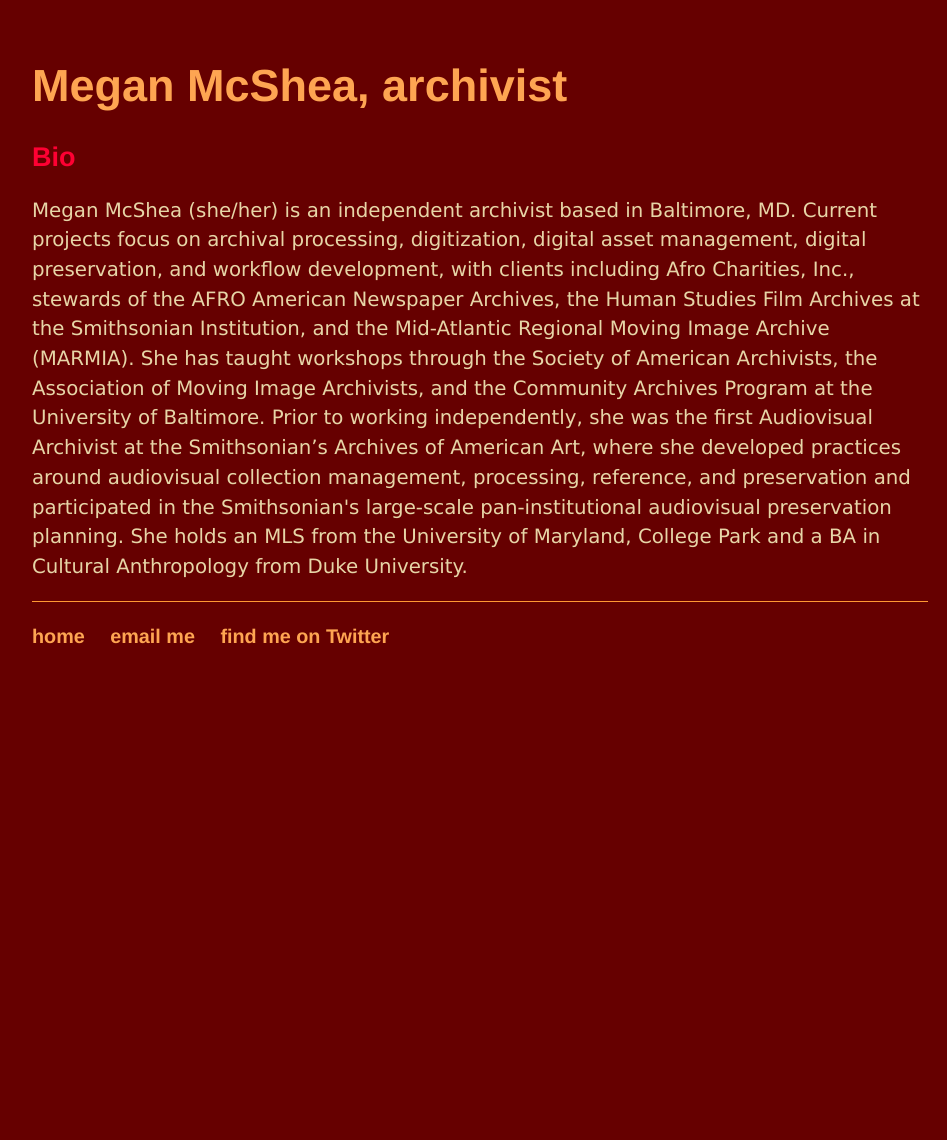
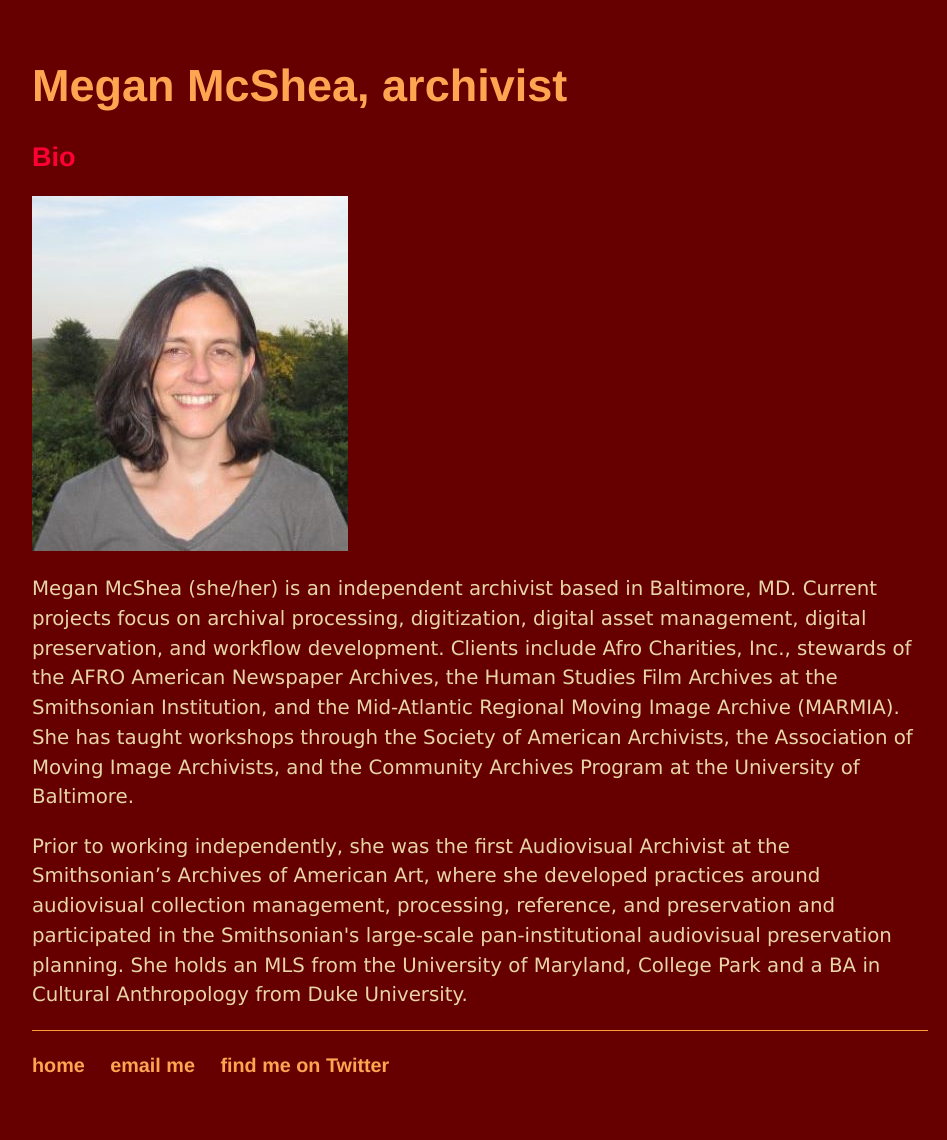
Before and after one commit to megan-mcshea/megan-mcshea.github.io, a Jekyll site: the page built from archivistbio.html, in a window 1280 px wide. Shown: the whole page, without its empty margins (160-1107 px from the left). Built offline with Jekyll 4.4.1, drawn with Linux system fonts in a browser that asks for light colours; before the commit the page ends 900 px from its top, so only the background shows below that.

Commit message:
Update archivistbio.html

```diff
--- a/archivistbio.html
+++ b/archivistbio.html
@@ -5,5 +5,7 @@ title: Megan McShea, archivist
 <div class="blurb">
 	<h1><a href="./">Megan McShea, archivist</a></h1>
   <h2>Bio</h2>
-  <p>Megan McShea (she/her) is an independent archivist based in Baltimore, MD. Current projects focus on archival processing, digitization, digital asset management, digital preservation, and workflow development, with clients including Afro Charities, Inc., stewards of the AFRO American Newspaper Archives, the Human Studies Film Archives at the Smithsonian Institution, and the Mid-Atlantic Regional Moving Image Archive (MARMIA). She has taught workshops through the Society of American Archivists, the Association of Moving Image Archivists, and the Community Archives Program at the University of Baltimore. Prior to working independently, she was the first Audiovisual Archivist at the Smithsonian’s Archives of American Art, where she developed practices around audiovisual collection management, processing, reference, and preservation and participated in the Smithsonian's large-scale pan-institutional audiovisual preservation planning. She holds an MLS from the University of Maryland, College Park and a BA in Cultural Anthropology from Duke University.</p>
+<img src="https://megan-mcshea.github.io/MMsmall.jpg">
+  <p>Megan McShea (she/her) is an independent archivist based in Baltimore, MD. Current projects focus on archival processing, digitization, digital asset management, digital preservation, and workflow development. Clients include Afro Charities, Inc., stewards of the AFRO American Newspaper Archives, the Human Studies Film Archives at the Smithsonian Institution, and the Mid-Atlantic Regional Moving Image Archive (MARMIA). She has taught workshops through the Society of American Archivists, the Association of Moving Image Archivists, and the Community Archives Program at the University of Baltimore. </p>
+	  <p>Prior to working independently, she was the first Audiovisual Archivist at the Smithsonian’s Archives of American Art, where she developed practices around audiovisual collection management, processing, reference, and preservation and participated in the Smithsonian's large-scale pan-institutional audiovisual preservation planning. She holds an MLS from the University of Maryland, College Park and a BA in Cultural Anthropology from Duke University.</p>
   </div><!-- /.blurb -->
```
